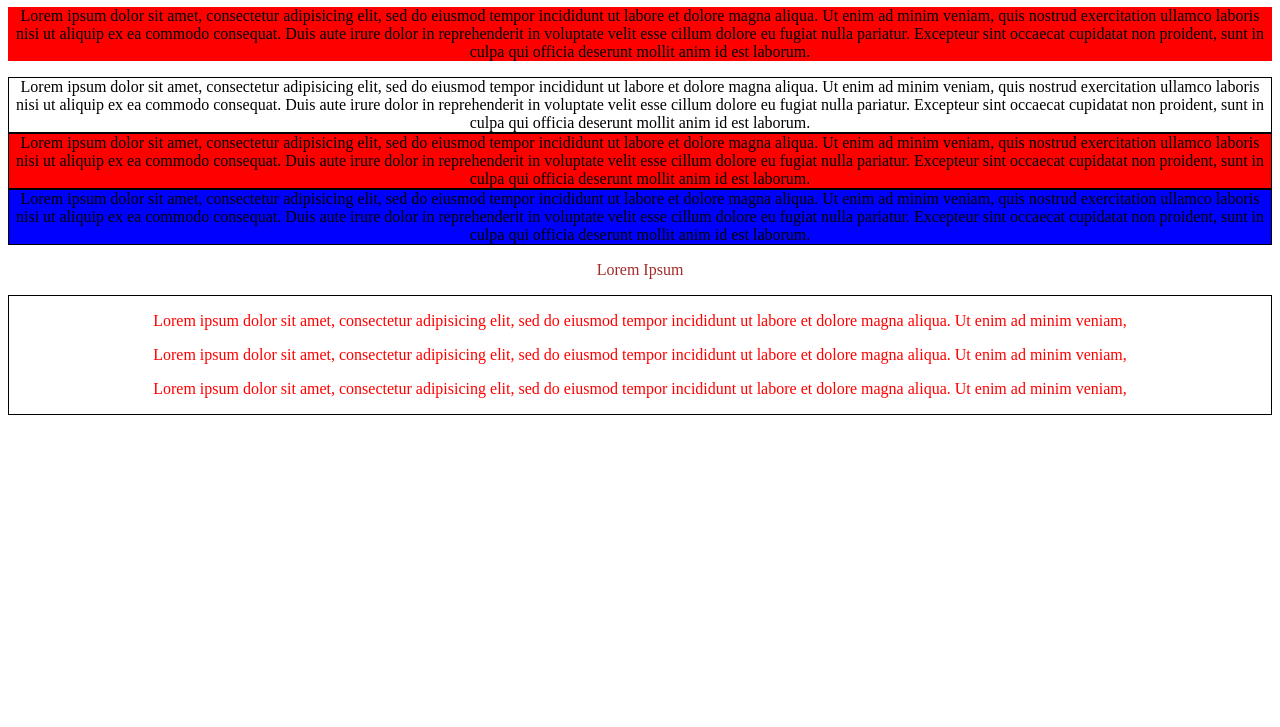
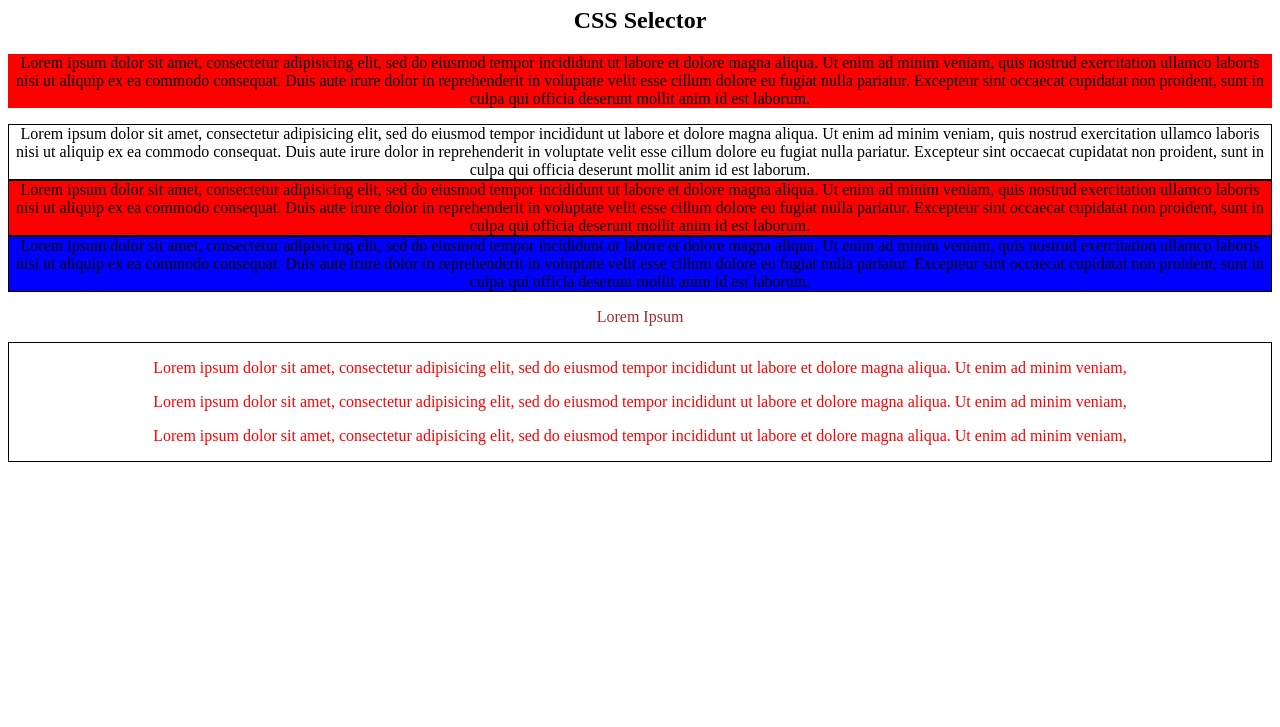
Before and after one commit to himanshu311201/Experiment23, a plain HTML site: page index.html in a window 1280 px wide. Shown: the part 73-800 px from the top of the page. Drawn offline with Linux system fonts and the light colour scheme.

Commit message:
Update index.html

```diff
--- a/index.html
+++ b/index.html
@@ -10,6 +10,7 @@
 <body>
 	<center>
 <h1>Selectors</h1>
+		<h2>CSS Selector</h2>
 <p class="business">
 	Lorem ipsum dolor sit amet, consectetur adipisicing elit, sed do eiusmod
 	tempor incididunt ut labore et dolore magna aliqua. Ut enim ad minim veniam,
```
